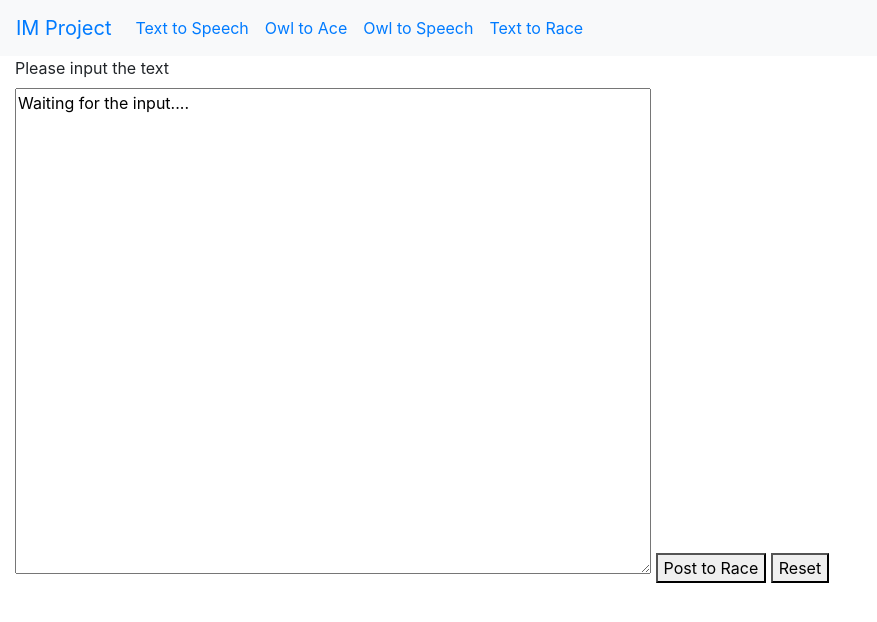
After one commit to OriJC/improject, a Flask app: page /TTR in a window 1280 px wide. The commit adds this page. Shown: the top 622 px of the page, without its empty margins (0-877 px from the left). Run offline with Flask 2, Linux system fonts and the light colour scheme; some libraries are stand-ins or nearby versions.

Commit message:
1. changed race.html to TextToRace.html 2. add text box to TTR.html

```diff
--- a/app.py
+++ b/app.py
@@ -31,9 +31,9 @@ def OTA():
 def OTS():
 	return render_template('OWLToSpeech.html')
 
-@app.route('/race')
-def race():
-	return render_template('race.html')
+@app.route('/TTR')
+def TTR():
+	return render_template('TextToRace.html')
 
 @app.route('/savetxt', methods=['POST'])
 def savetxt():
--- /dev/null
+++ b/templates/TextToRace.html
@@ -0,0 +1,11 @@
+{% extends "base.html" %}
+{% block title %}TextToRace{% endblock title %}
+
+{% block content %}
+<div id="ttrpart">
+    <label for="output">Please input the text</label><br>
+    <textarea id="output" cols="60" rows="20">Waiting for the input....</textarea>
+    <button id="post_to_race" onclick="">Post to Race</button>
+    <button id="delete" onclick="deleteText();">Reset</button>
+</div>
+{% endblock content %}
--- a/templates/base.html
+++ b/templates/base.html
@@ -25,7 +25,7 @@
 					<a class="nav-link" href="{{url_for('OTS')}}">Owl to Speech</a>
 				</li>
 				<li class="nav-item">
-					<a class="nav-link" href="{{url_for('race')}}">Race</a>
+					<a class="nav-link" href="{{url_for('TTR')}}">Text to Race</a>
 				</li>
 			</ul>
 		</div>
--- a/templates/race.html
+++ /dev/null
@@ -1,5 +0,0 @@
-{% extends "base.html" %}
-{% block title %}Race{% endblock title %}
-
-{% block content %}
-{% endblock content %}
```
